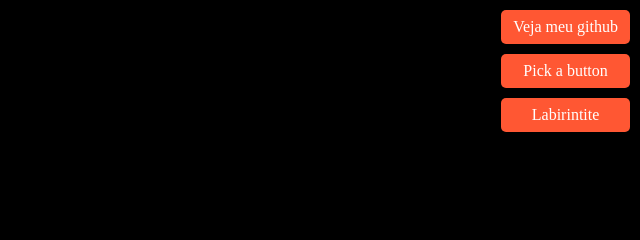
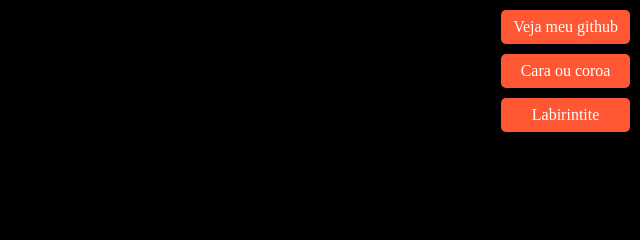
Before and after one commit to Barboss4/pickabuton, a plain HTML site: page index.html in a window 1280 px wide. Shown: the top 240 px of the page, 640-1280 px from the left. Drawn offline with Linux system fonts and the light colour scheme.

Commit message:
Update index.html

```diff
--- a/index.html
+++ b/index.html
@@ -98,7 +98,7 @@
 
     <div class="links-container">
         <a class="link-outro-site" href="https://github.com/Barboss4/">Veja meu github</a>
-        <a class="link-outro-site" href="https://barboss4.github.io/pickabuton/">Pick a button</a>
+        <a class="link-outro-site" href="https://barboss4.github.io/Caracol/">Cara ou coroa</a>
         <a class="link-outro-site" href="https://barboss4.github.io/labirintite/">Labirintite</a>
     </div>
 
```
